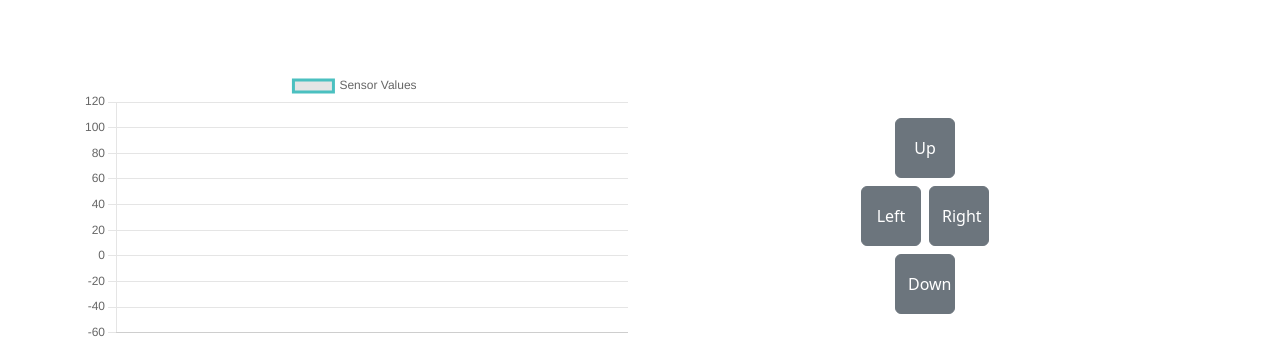
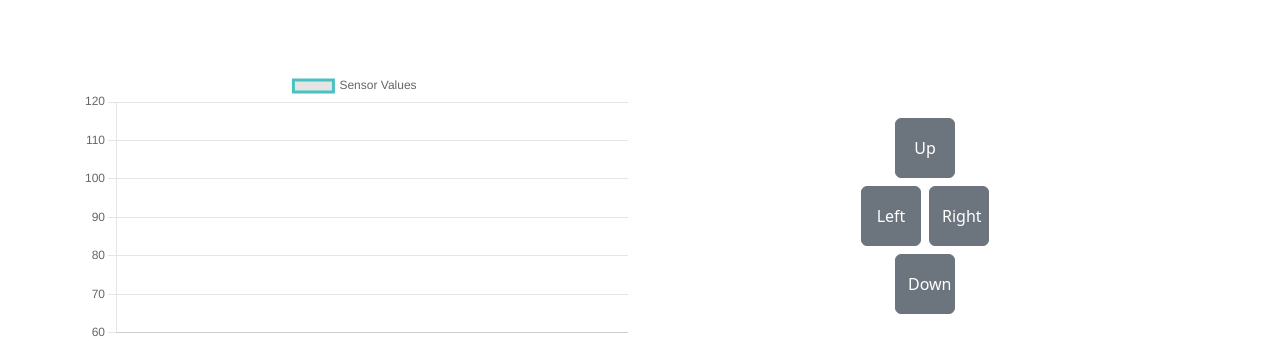
Before and after one commit to romferstl/RobotWebController, a plain HTML site: page index.html in a window 1280 px wide. Shown: the part 607-947 px from the top of the page. Drawn offline with nearby package versions, Linux system fonts and the light colour scheme.

Commit message:
Update index.html

```diff
--- a/index.html
+++ b/index.html
@@ -91,7 +91,7 @@
                 animation: false,
                 scales: {
                     y: {
-                        min: -60,
+                        min: 60,
                         max: 120
                     }
                 }
```
